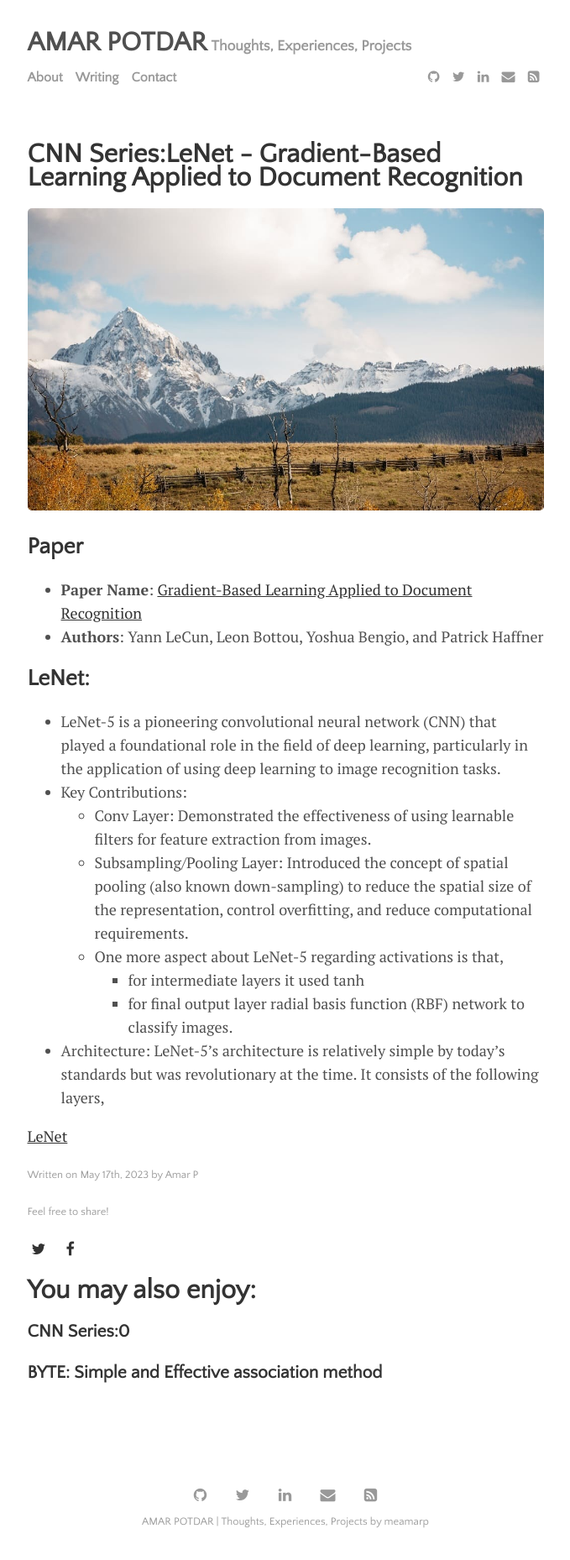
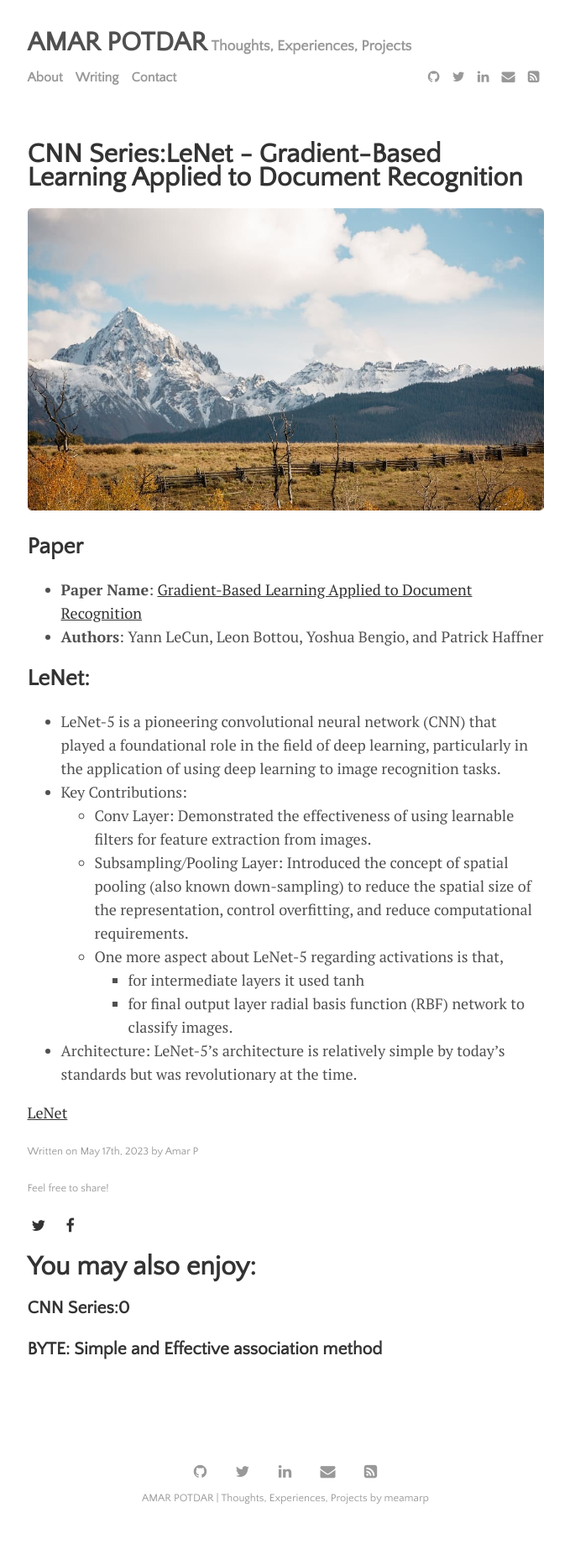
Before and after one commit to MeAmarP/meamarp.github.io, a Jekyll site: the page built from _posts/2023-05-17-cnn-series-lenet.md, in a window 1280 px wide. Shown: the whole page at 84% size, without its empty margins (300-979 px from the left). Built offline with Jekyll 4.4.1, drawn with Linux system fonts in a browser that asks for light colours; after the commit the page ends 1830 px from its top, so only the background shows below that.

Commit message:
minor change

```diff
--- a/_posts/2023-05-17-cnn-series-lenet.md
+++ b/_posts/2023-05-17-cnn-series-lenet.md
@@ -20,6 +20,6 @@ image: mountains.jpg
   - One more aspect about LeNet-5 regarding activations is that,
     - for intermediate layers it used tanh
     - for final output layer radial basis function (RBF) network to classify images.
-- Architecture: LeNet-5's architecture is relatively simple by today's standards but was revolutionary at the time. It consists of the following layers,
+- Architecture: LeNet-5's architecture is relatively simple by today's standards but was revolutionary at the time.
 
 [LeNet](assets/img/lenet5.svg)
```
